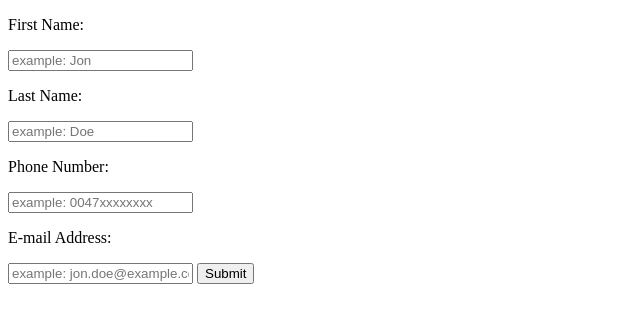
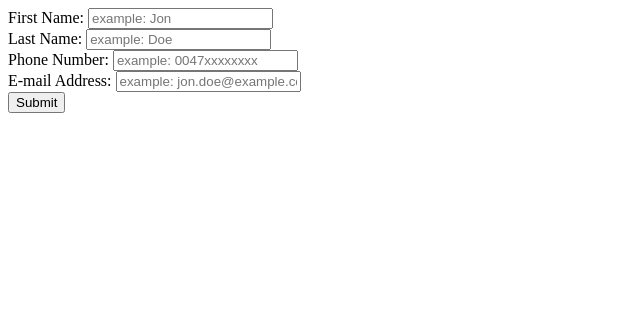
Before and after one commit to GlennTheNerd/javascript_ma3, a plain HTML site: page level1/question1/index.html in a window 1280 px wide. Shown: the whole page, without its empty margins (0-640 px from the left). Drawn offline with Linux system fonts and the light colour scheme.

Commit message:
added the form, and a function that checks wheter the names are not empty - Also added a required in the html

```diff
--- a/level1/question1/index.html
+++ b/level1/question1/index.html
@@ -9,19 +9,24 @@
 
 <!--Contact Form-->
 <!--name, last name, telephone number, email address and submit button.-->
-<form>
-
-    <p>First Name:</p>
-    <input id="firstName" placeholder="example: Jon">
-    <p>Last Name:</p>
-    <input id="lastName" placeholder="example: Doe">
-    <p>Phone Number:</p>
-    <input id="phoneNumber" placeholder="example: 0047xxxxxxxx">
-    <p>E-mail Address:</p>
-    <input id="emailAddress" placeholder="example: jon.doe@example.com">
-
-    <button type="button" id="submitButton">Submit</button>
-
+<form name="form" onsubmit="return validateNames()">
+    <div class="formWrap">
+        <div class="formSection">
+            First Name: <input id="firstName" name="formName" type="text" placeholder="example: Jon">
+        </div>
+        <div class="formSection">
+            Last Name: <input id="lastName" name="formName" type ="text" placeholder="example: Doe">
+        </div>
+        <div class="formSection">
+            Phone Number: <input id="phoneNumber" type ="number" placeholder="example: 0047xxxxxxxx" required>
+        </div>
+        <div class="formSection">
+            E-mail Address: <input id="emailAddress" type ="email" placeholder="example: jon.doe@example.com" required>
+        </div>
+        <div class="formSection">
+            <input type="submit" value="Submit" id="submitButton">
+        </div>
+    </div>
 </form>
 
 <script src="script.js"></script>
--- a/level1/question1/script.js
+++ b/level1/question1/script.js
@@ -1 +1,10 @@
 //Use RegEx to validate form
+
+//Names not empty
+function validateNames() {
+    var x = document.forms["form"]["formName"].value;
+    if (x == "") {
+      alert("Names must be filled out");
+      return false;
+    }
+  };
```
